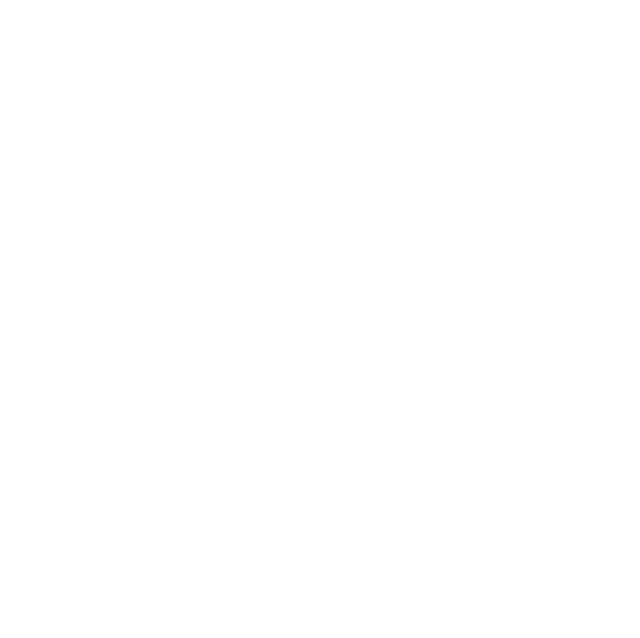
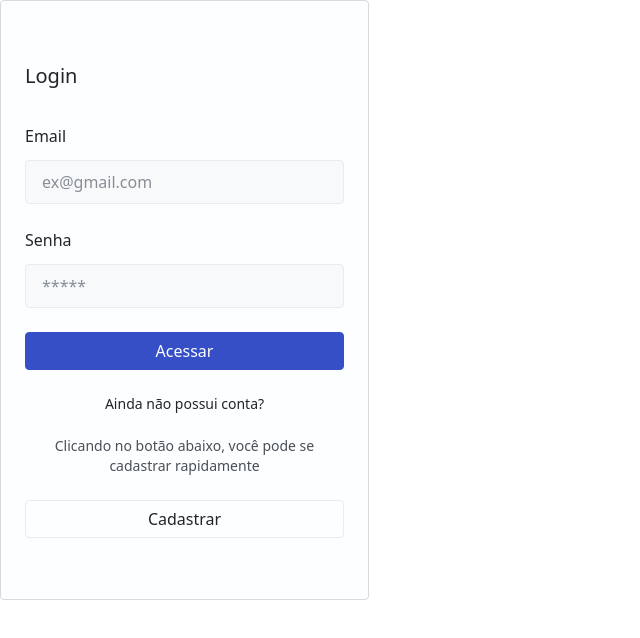
Before and after one commit to Rodrigodeveloperjr/petinfo, a React (Vite) app: page /signin in a window 1280 px wide. Before the commit this address had no page. Shown: the top 638 px of the page, without its empty margins (0-640 px from the left). Built offline with nearby package versions, Linux system fonts and the light colour scheme.

Commit message:
feat: FormSignIn created and styled

```diff
--- a/src/components/CatCard.tsx
+++ b/src/components/CatCardSignUp.tsx
@@ -3,7 +3,7 @@
 import cat4 from "../assets/Rectangle 4.svg";
 import cat from "../assets/Rectangle 2.svg";
 
-const CatCard = () => {
+const CatCardSignUp = () => {
   return (
     <div className="w-full max-w-320 h-419 ml-0 mb-20 md:ml-28">
       <h1 className="text-custom-gray-1 font-medium text-4xl">Petinfo</h1>
@@ -33,4 +33,4 @@
   );
 };
 
-export { CatCard };
+export { CatCardSignUp };
--- /dev/null
+++ b/src/components/FormSignIn.tsx
@@ -0,0 +1,42 @@
+import { Button } from "./Button";
+import { Input } from "./Input";
+
+const FormSignIn = () => {
+  return (
+    <div className="w-full max-w-369 h-600 flex flex-col justify-around bg-custom-gray-9 border border-custom-gray-10 rounded py-11 px-6 box-border">
+      <h2 className="text-custom-gray-1 font-medium text-xl">Login</h2>
+
+      <form>
+        <Input label="Email" placeholder="ex@gmail.com" />
+        <Input label="Senha" placeholder="*****" />
+
+        <div>
+          <Button
+            text="Acessar"
+            background="bg-custom-brand-1"
+            borderColor="border-custom-brand-1"
+            textColor="text-custom-gray-9"
+            hoverBackground="bg-custom-brand-2"
+          />
+          <div className="h-82 flex flex-col justify-between items-center my-6 text-center">
+            <p className="text-custom-gray-1 font-medium text-sm">
+              Ainda não possui conta?
+            </p>
+            <p className="text-custom-gray-3 font-normal text-sm">
+              Clicando no botão abaixo, você pode se cadastrar rapidamente
+            </p>
+          </div>
+          <Button
+            text="Cadastrar"
+            background="bg-custom-gray-9"
+            borderColor="border-custom-gray-6"
+            textColor="text-custom-gray-1"
+            hoverBackground="bg-custom-gray-8"
+          />
+        </div>
+      </form>
+    </div>
+  );
+};
+
+export { FormSignIn };
--- a/src/components/FormSignUp.tsx
+++ b/src/components/FormSignUp.tsx
@@ -3,7 +3,7 @@
 
 const FormSignUp = () => {
   return (
-    <form className="w-full max-w-369 h-672 flex flex-col justify-between bg-custom-gray-9 border border-custom-gray-10 rounded py-11 px-6 box-border">
+    <div className="w-full max-w-369 h-672 flex flex-col justify-between bg-custom-gray-9 border border-custom-gray-10 rounded py-11 px-6 box-border">
       <div className="h-8 flex flex-row items-center justify-between">
         <h2 className="text-custom-gray-11 font-medium text-xl">Cadastro</h2>
         <a className="w-full max-w-160 h-8 flex flex-row items-center border border-custom-gray-6 rounded px-2 text-custom-gray-1 font-medium text-sm cursor-pointer hover:bg-custom-gray-8">
@@ -11,7 +11,7 @@
         </a>
       </div>
 
-      <div>
+      <form>
         <Input label="Usuário" placeholder="Digite seu usuário aqui" />
         <Input label="Email" placeholder="Digite seu email aqui" />
         <Input
@@ -36,8 +36,8 @@
             hoverBackground="bg-custom-gray-8"
           />
         </div>
-      </div>
-    </form>
+      </form>
+    </div>
   );
 };
 
--- a/src/pages/PageSignUp.tsx
+++ b/src/pages/PageSignUp.tsx
@@ -1,11 +1,11 @@
+import { CatCardSignUp } from "../components/CatCardSignUp";
 import { FormSignUp } from "../components/FormSignUp";
-import { CatCard } from "../components/CatCard";
 
 const PageSignUp = () => {
   return (
     <div className="flex flex-col-reverse min-h-screen p-5 justify-center items-start box-border md:flex-row md:items-center">
       <FormSignUp />
-      <CatCard />
+      <CatCardSignUp />
     </div>
   );
 };
--- a/src/routes/index.tsx
+++ b/src/routes/index.tsx
@@ -1,3 +1,4 @@
+import { FormSignIn } from "../components/FormSignIn";
 import { Routes, Route } from "react-router-dom";
 import { PageSignUp } from "../pages/PageSignUp";
 
@@ -5,6 +6,7 @@
   return (
     <Routes>
       <Route path="/" element={<PageSignUp />} />
+      <Route path="/signin" element={<FormSignIn />} />
     </Routes>
   );
 };
--- a/tailwind.config.cjs
+++ b/tailwind.config.cjs
@@ -32,6 +32,8 @@
         "38": "2.375em",
         "102": "6.375em",
         "419": "26.1875em",
+        "82": "5.125em",
+        "600": "37.5em"
       },
       maxWidth: {
         "160": "10em",
```
